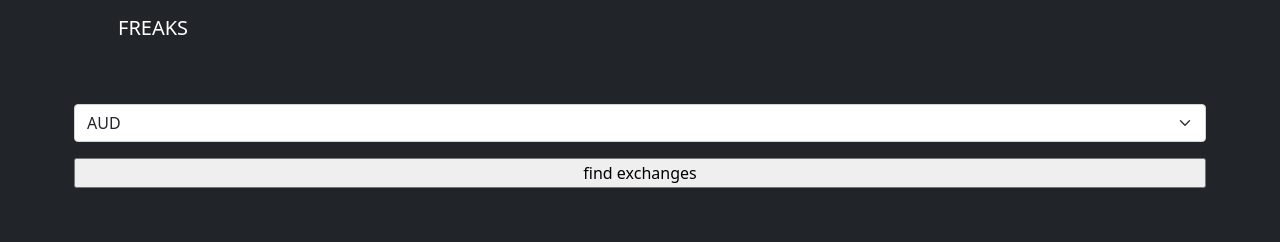
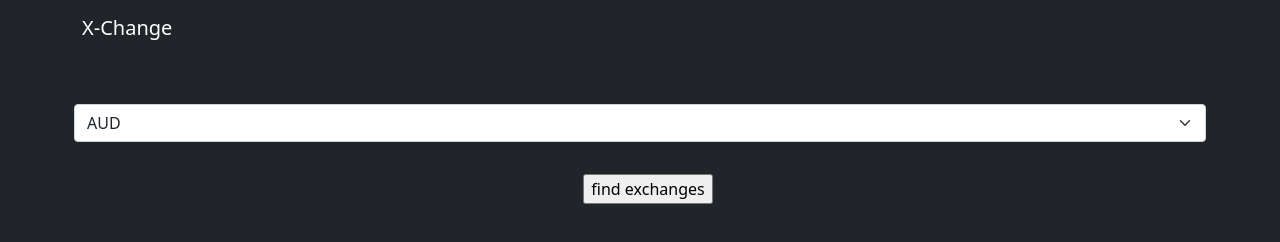
Before and after one commit to alvarolivie/Practica_4, a plain HTML site: page docs/index.html in a window 1280 px wide. Drawn offline with nearby package versions, Linux system fonts and the light colour scheme.

Commit message:
retoques

```diff
--- a/docs/index.html
+++ b/docs/index.html
@@ -10,8 +10,8 @@
 
 <body class="bg-dark">
   <nav class="navbar navbar-expand-lg navbar-dark bg-dark">
-    <div class="container px-5">
-        <a class="navbar-brand" href="index.html">FREAKS</a>
+    <div class="container px-11">
+        <a class="navbar-brand" href="index.html" >X-Change</a>
     </div>
   </nav>
   <center>
@@ -26,7 +26,9 @@
           <option value = "GBP">GBP</option>
           <option value = "CAD">CAD</option>
       </select>
-      <input type="button" onclick="return getRates()" value="find exchanges"/>
+      <div class="position-relative overflow-hidden p-2 p-md-4 m-md-2 text-center bg-dark">
+        <input type="button" onclick="return getRates()" value="find exchanges"/>
+      </div>
     </form>
   </div>
     <br>
```
